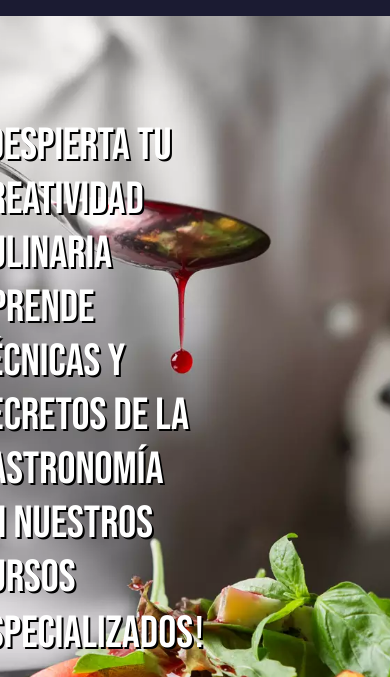
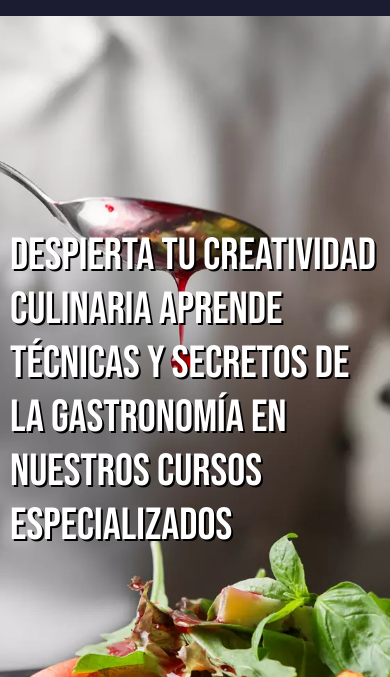
Before and after one commit to diiego710/Curso-Cocina, a plain HTML site: page index.html in a window 390 px wide. Shown: the part 90-767 px from the top of the page. Drawn offline with nearby package versions, Linux system fonts and the light colour scheme; a web font is replaced by a local one.

Commit message:
Arregle un texto en el banner del index No se veía bien en mobile

```diff
--- a/index.html
+++ b/index.html
@@ -69,7 +69,7 @@
     <section class="banner">
         <div class="banner__contenido">
             <h1 class="banner__text">
-                <span>¡</span>Despierta tu creatividad culinaria Aprende técnicas y secretos de la gastronomía en nuestros cursos especializados<span>!</span>
+                Despierta tu creatividad culinaria Aprende técnicas y secretos de la gastronomía en nuestros cursos especializados
             </h1>
         </div>
     </section>
--- a/style/scss/page/_home.scss
+++ b/style/scss/page/_home.scss
@@ -29,6 +29,16 @@
                 transform: translateX(-100%)
             }
         }
+    }
+}
+
+@media (max-width: 576px) {
+    .banner__contenido{
+        width: 100%;
+    }
+
+    .banner__text{
+        margin: 0 1rem;
     }
 }
 
```
Also changed, not shown: style/css/style.css, 1 other file.
